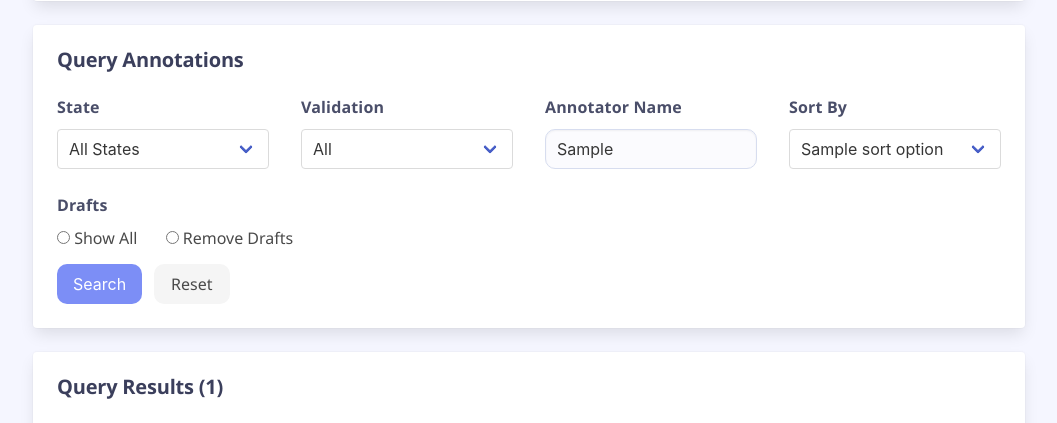
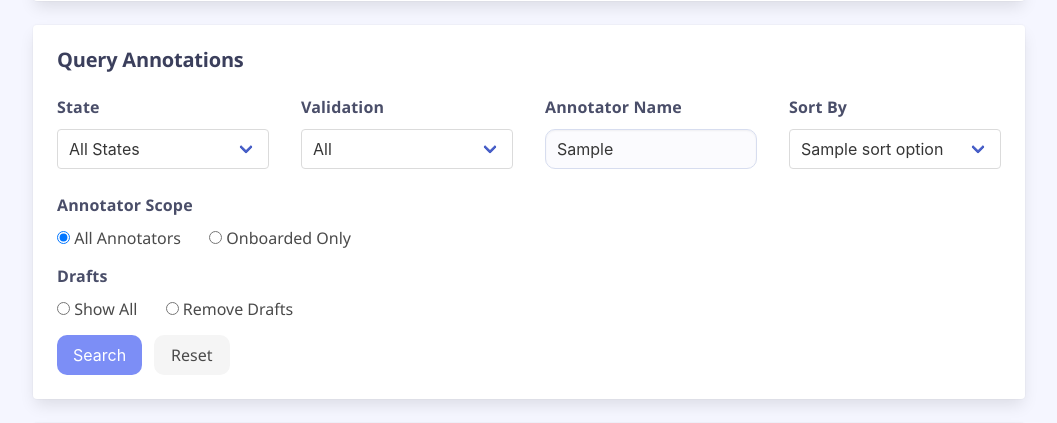
Before and after one commit to ojasiiitd/Indian-Hegemony-Annotation, a Flask app: template annotation_app/templates/admin.html in a window 1280 px wide. Shown: the part 629-1052 px from the top of the page, without its empty margins (111-1168 px from the left). Run offline with Flask 3, Linux system fonts and the light colour scheme; the template is opened without the code that fills it: most values are stand-ins (such as "Sample title", 1, 10 or a date in 2020); parts of the project's set-up code (start-up, migrations or seed data) failed here and were passed over; some libraries are stand-ins or nearby versions.

Commit message:
added annotator onboarded filter

```diff
--- a/annotation_app/app.py
+++ b/annotation_app/app.py
@@ -1332,6 +1332,7 @@ def admin():
     query_state = (request.args.get("state") or "").strip()
     query_annotator = (request.args.get("annotator") or "").strip()
     query_validation = (request.args.get("validation") or "").strip()
+    query_onboarded = (request.args.get("onboarded") or "").strip()
     query_drafts = (request.args.get("drafts") or "hide").strip() or "hide"
     query_sort = (request.args.get("sort") or "date_desc").strip() or "date_desc"
     try:
@@ -1348,6 +1349,9 @@ def admin():
             annotator_name = (r.get("annotator_name") or "").strip().lower()
             if query_annotator.lower() not in annotator_name:
                 continue
+        is_onboarded = _normalize_username(r.get("annotator_name")) in ONBOARDED_ANNOTATOR_SET
+        if query_onboarded == "only" and not is_onboarded:
+            continue
         is_completed = _is_annotation_completed(r)
         if query_drafts == "hide" and not is_completed:
             continue
@@ -1361,7 +1365,7 @@ def admin():
         filtered_records.append({
             **r,
             "_is_completed": is_completed,
-            "_is_onboarded": _normalize_username(r.get("annotator_name")) in ONBOARDED_ANNOTATOR_SET,
+            "_is_onboarded": is_onboarded,
             "_acceptance_status": acceptance_status,
             "_annotator_addressed_status": _annotator_addressed_status(r.get("annotator_addressed")),
             "_is_validated": is_validated,
@@ -1440,6 +1444,7 @@ def admin():
         "state": query_state,
         "annotator": query_annotator,
         "validation": query_validation,
+        "onboarded": query_onboarded,
         "drafts": query_drafts,
         "sort": query_sort,
     }
@@ -1476,6 +1481,7 @@ def admin():
         query_state=query_state,
         query_annotator=query_annotator,
         query_validation=query_validation,
+        query_onboarded=query_onboarded,
         query_drafts=query_drafts,
         query_sort=query_sort,
         sort_options={key: option["label"] for key, option in sort_options.items()},
--- a/annotation_app/templates/admin.html
+++ b/annotation_app/templates/admin.html
@@ -383,6 +383,18 @@
                 </select>
               </div>
             </div>
+          </div>
+
+          <div class="field mt-1">
+            <label class="label">Annotator Scope</label>
+            <label class="radio mr-4">
+              <input type="radio" name="onboarded" value="" {% if not query_onboarded %}checked{% endif %}>
+              All Annotators
+            </label>
+            <label class="radio mr-4">
+              <input type="radio" name="onboarded" value="only" {% if query_onboarded == "only" %}checked{% endif %}>
+              Onboarded Only
+            </label>
           </div>
 
           <div class="field mt-1">
```
